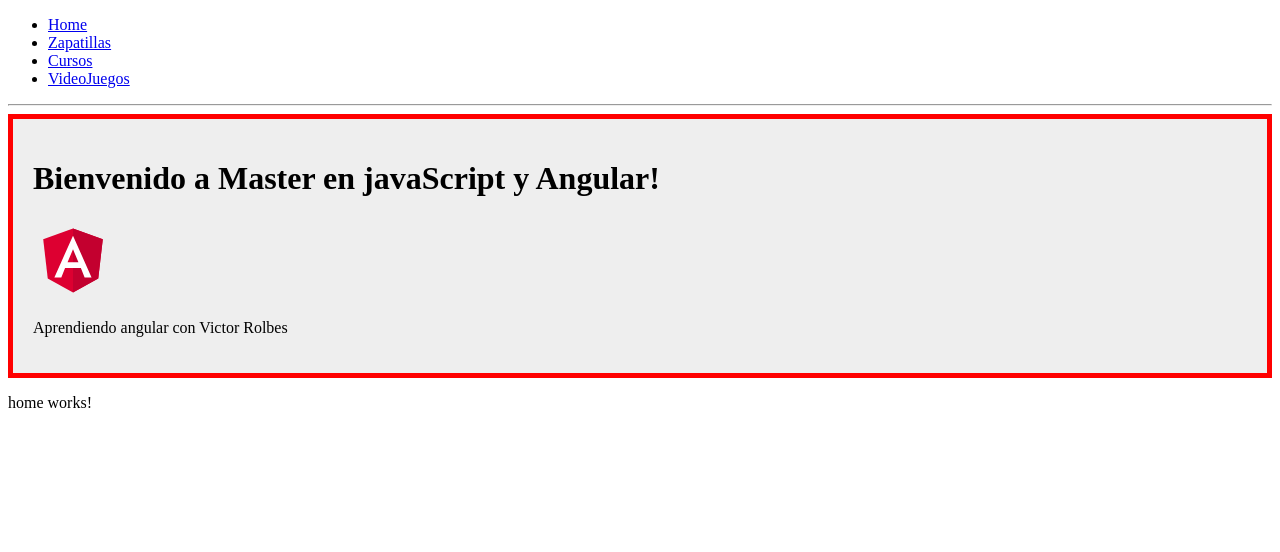
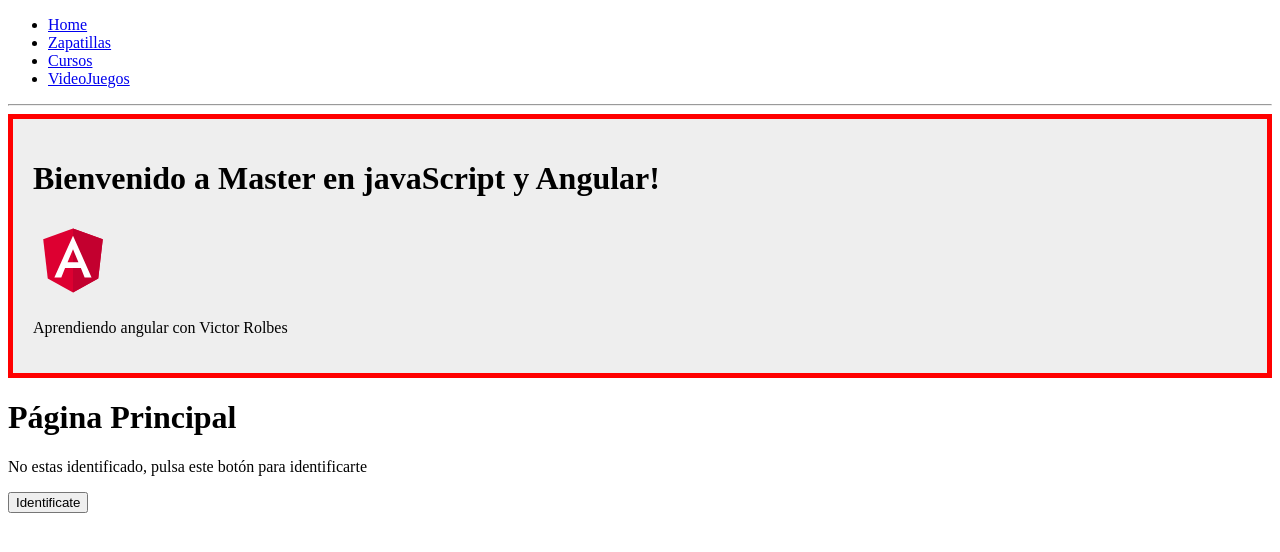
Before and after one commit to elkingutierrex/Udemy-MasterEnJavaScript-Angular-1, an Angular app: page / in a window 1280 px wide. Shown: the top 552 px of the page. Built offline with nearby package versions, Linux system fonts and the light colour scheme.

Commit message:
191 - ng-template - if y else en las vistas

```diff
--- a/src/app/home/home.component.html
+++ b/src/app/home/home.component.html
@@ -1 +1,12 @@
-<p>home works!</p>
+<h1>Página Principal</h1>
+
+<!-- se colocca el nombre del ng-template sin # -->
+<div *ngIf="identificado; else noIdentificado">
+  <h3>Estas identificado en la aplicación</h3>
+  <button (click)="unsetIdentificado()">Eliminar identificación</button>
+</div>
+
+<ng-template #noIdentificado>
+  <p>No estas identificado, pulsa este botón para identificarte</p>
+  <button (click)="setIdentificado()">Identificate</button>
+</ng-template>
--- a/src/app/home/home.component.ts
+++ b/src/app/home/home.component.ts
@@ -5,11 +5,23 @@ import { Component, OnInit } from '@angular/core';
   templateUrl: './home.component.html',
   styleUrls: ['./home.component.css']
 })
+
 export class HomeComponent implements OnInit {
+  public identificado : boolean;
 
-  constructor() { }
+  constructor() {
+    this.identificado = false;
+  }
 
   ngOnInit() {
   }
 
+  setIdentificado() {
+    this.identificado = true;
+  }
+
+  unsetIdentificado() {
+    this.identificado = false;
+  }
+
 }
```
